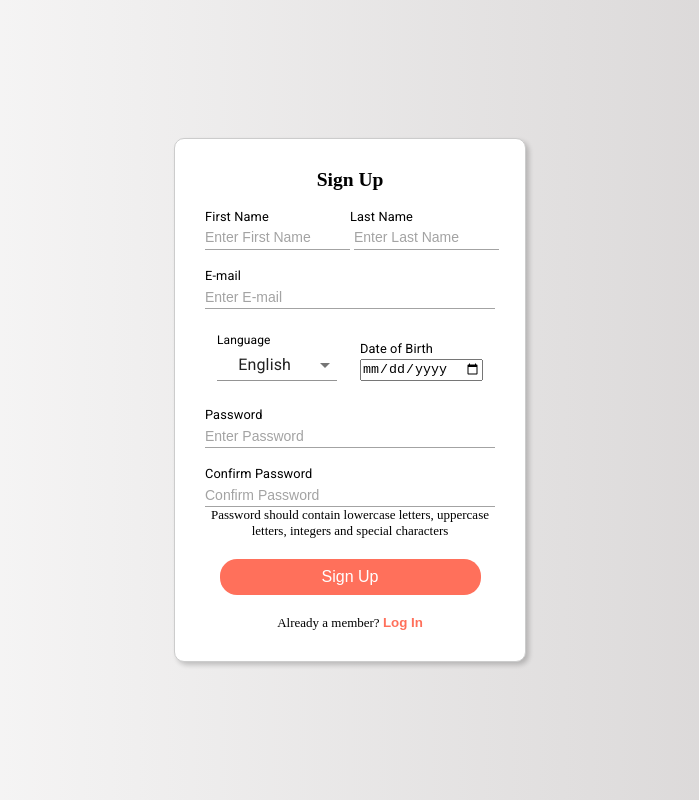
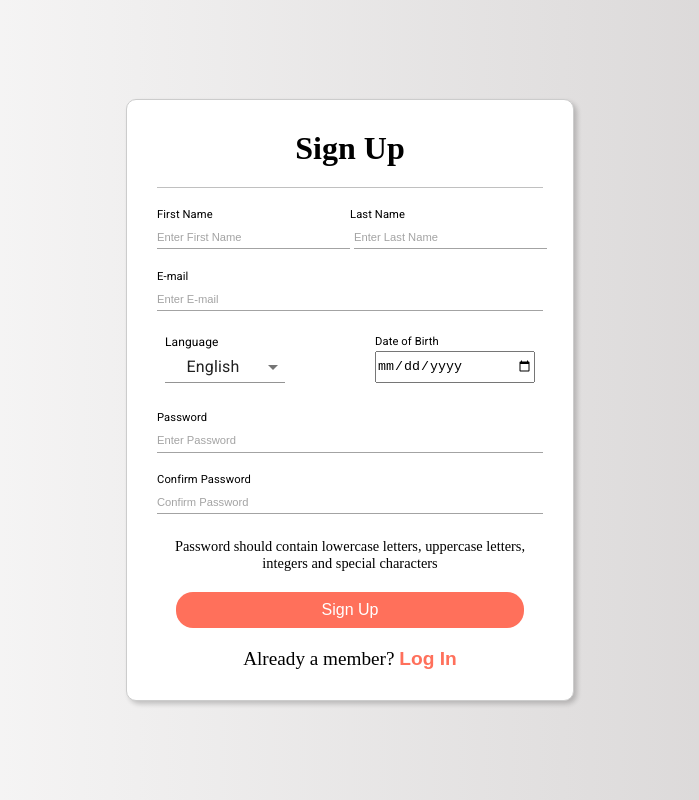
Before and after one commit to tanie05/Therapy-appointment-app, a React (Vite) app in the folder Frontend/: page /signup in a window 1280 px wide. Shown: the whole page, without its empty margins (290-989 px from the left). Built offline with nearby package versions, Linux system fonts and the light colour scheme.

Commit message:
Improved style in Signup file

```diff
--- a/Frontend/src/Pages/SignupPage/SignUp.css
+++ b/Frontend/src/Pages/SignupPage/SignUp.css
@@ -1,8 +1,9 @@
 @import url("https://fonts.googleapis.com/css?family=Poppins");
 
-.flexRow {
+.flexRowAlign {
   display: flex;
   flex-direction: row;
+  justify-content: space-between;
 }
 
 .age-select-component {
@@ -29,7 +30,7 @@ body {
 .signupContainer {
   text-align: center;
   background-color: #ffffff;
-  width: 27.5%;
+  width: 35%;
   padding: 1.25rem;
   border-radius: 0.625rem;
   border: 1px solid #ccc;
@@ -56,13 +57,15 @@ body {
 } */
 
 .signupContainerParent {
-  margin-top: 1rem;
+  margin-top: 1.2rem;
+  width: 100%;
 }
 
 .signupContainerInput {
   width: 100%;
   height: 1.5rem;
-  font-size: 0.875rem;
+  margin-top: 0.1rem;
+  font-size: 0.7rem;
   box-sizing: border-box;
   border: none;
   border-bottom: 0.09375rem solid rgb(163, 163, 163);
@@ -104,7 +107,7 @@ body {
 
 .signupContainer .signup-message {
   text-align: center;
-  font-size: 0.8125rem;
+  font-size: 1.2rem;
 }
 
 .signupContainer .signup-message button {
@@ -128,7 +131,7 @@ body {
 .languageContainer {
   display: flex;
   flex-direction: row;
-  justify-content: space-around;
+  justify-content: space-between;
 }
 
 .birthDateContainer {
--- a/Frontend/src/Pages/SignupPage/SignUp.jsx
+++ b/Frontend/src/Pages/SignupPage/SignUp.jsx
@@ -70,12 +70,12 @@ const SignUp = () => {
         <div className="signupContainer">
           <form onSubmit={onSubmit}>
             {/* <h1>Therapy Appointments</h1> */}
-            <h2>Sign Up</h2>
+            <h1 style={{ fontSize: "2rem" }}>Sign Up</h1>
 
-            <div className="flexRow">
+            <div className="flexRowAlign">
               <div className="signupContainerParent">
                 <Typography
-                  style={{ textAlign: "initial", fontSize: "0.8rem" }}
+                  style={{ textAlign: "initial", fontSize: "0.7rem" }}
                 >
                   First Name
                 </Typography>
@@ -91,7 +91,7 @@ const SignUp = () => {
               </div>
               <div className="signupContainerParent">
                 <Typography
-                  style={{ textAlign: "initial", fontSize: "0.8rem" }}
+                  style={{ textAlign: "initial", fontSize: "0.7rem" }}
                 >
                   Last Name
                 </Typography>
@@ -107,7 +107,7 @@ const SignUp = () => {
               </div>
             </div>
             <div className="signupContainerParent">
-              <Typography style={{ textAlign: "initial", fontSize: "0.8rem" }}>
+              <Typography style={{ textAlign: "initial", fontSize: "0.7rem" }}>
                 E-mail
               </Typography>
               <input
@@ -136,12 +136,12 @@ const SignUp = () => {
 
               <div className="birthDateContainer">
                 <Typography
-                  style={{ textAlign: "initial", fontSize: "0.8rem" }}
+                  style={{ textAlign: "initial", fontSize: "0.7rem" }}
                 >
                   Date of Birth
                 </Typography>
                 <input
-                  style={{ height: "1.4rem" }}
+                  style={{ height: "2rem", width: "10rem" }}
                   type="date"
                   name="DOB"
                   onFocus={clearErrors}
@@ -151,7 +151,7 @@ const SignUp = () => {
             </div>
 
             <div className="signupContainerParent">
-              <Typography style={{ textAlign: "initial", fontSize: "0.8rem" }}>
+              <Typography style={{ textAlign: "initial", fontSize: "0.7rem" }}>
                 Password
               </Typography>
               <input
@@ -167,7 +167,12 @@ const SignUp = () => {
             </div>
 
             <div className="signupContainerParent">
-              <Typography style={{ textAlign: "initial", fontSize: "0.8rem" }}>
+              <Typography
+                style={{
+                  textAlign: "initial",
+                  fontSize: "0.7rem",
+                }}
+              >
                 Confirm Password
               </Typography>
               <input
@@ -180,7 +185,12 @@ const SignUp = () => {
               />
             </div>
 
-            <p>
+            <p
+              style={{
+                marginTop: "1.5rem",
+                fontSize: "0.9rem",
+              }}
+            >
               Password should contain lowercase letters, uppercase letters,
               integers and special characters
             </p>
@@ -192,6 +202,7 @@ const SignUp = () => {
             <p className="signup-message">
               Already a member?{" "}
               <button
+                style={{ fontSize: "1.2rem" }}
                 className="btnhover"
                 type="none"
                 onClick={(e) => {
```
